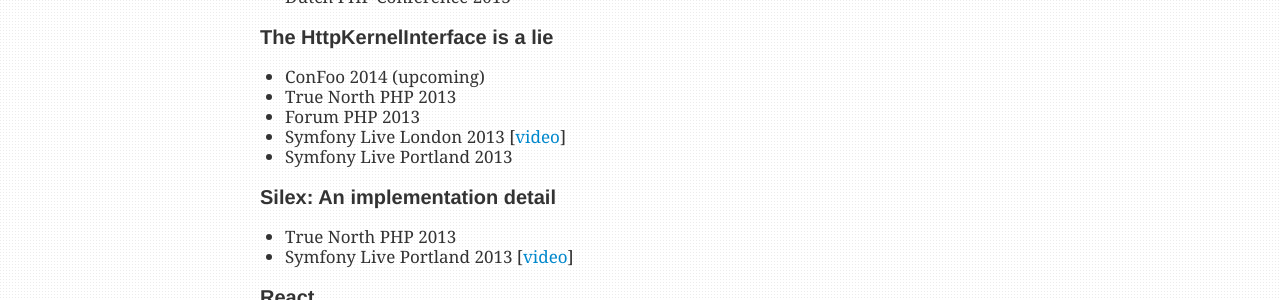
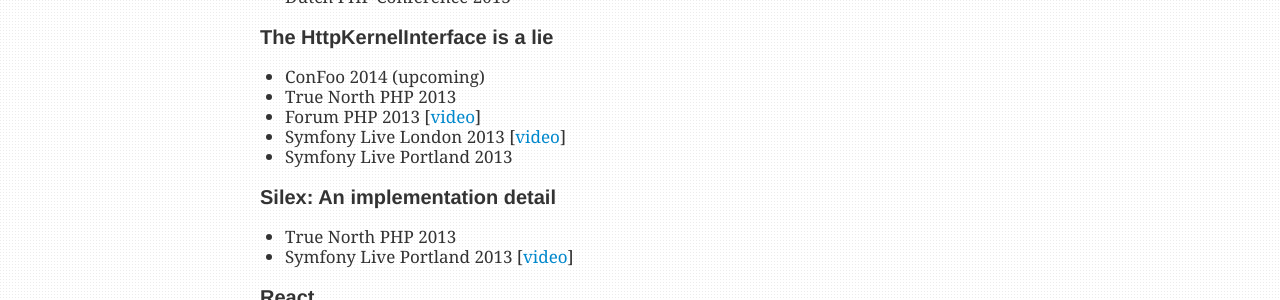
Before and after one commit to igorw/weblog, a Jekyll site: the page built from talks.md, in a window 1280 px wide. Shown: the part 528-828 px from the top of the page. Built offline with Jekyll 4.4.1, drawn with Linux system fonts in a browser that asks for light colours; Markdown is read by kramdown in place of the engine named in the settings.

Commit message:
add video from forumphp

```diff
--- a/talks.md
+++ b/talks.md
@@ -33,7 +33,7 @@
 
 * ConFoo 2014 (upcoming)
 * True North PHP 2013
-* Forum PHP 2013
+* Forum PHP 2013 [[video](https://www.youtube.com/watch?v=s9CC8dKsK3s)]
 * Symfony Live London 2013 [[video](https://www.youtube.com/watch?v=QY8mL6WARIE)]
 * Symfony Live Portland 2013
 
```
